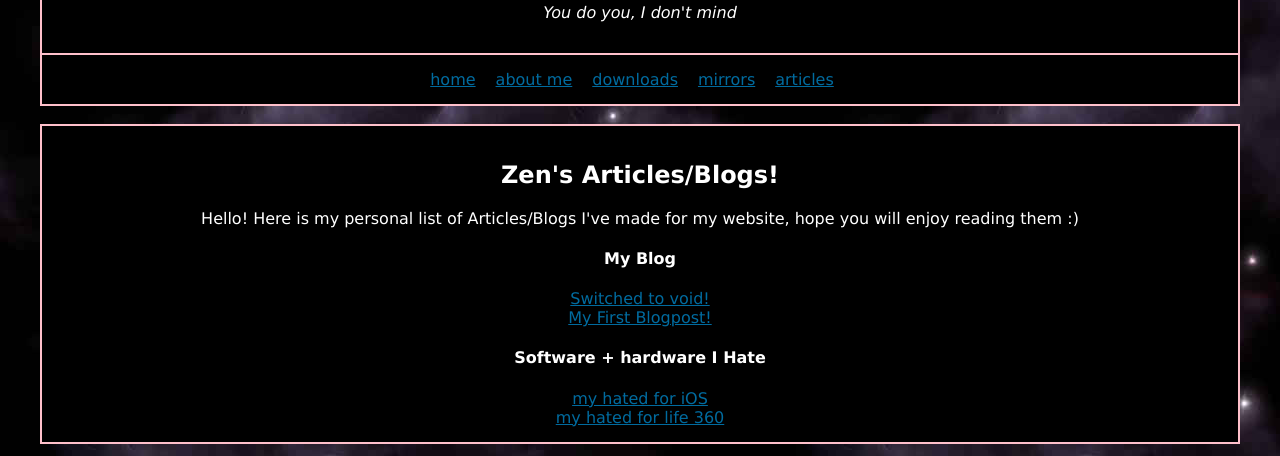
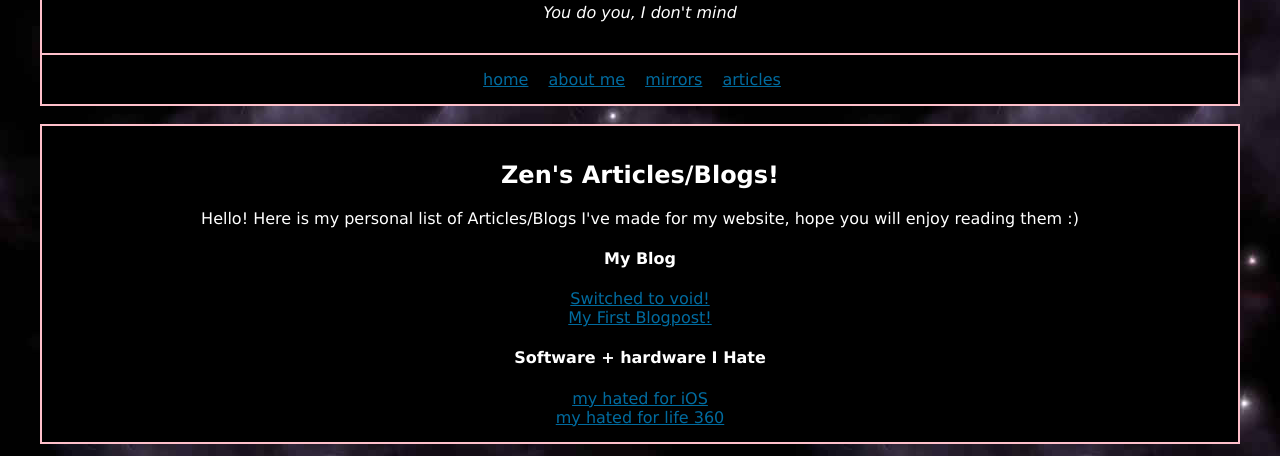
Before and after one commit to itZzenXX/itzzen, a plain HTML site: page articles/index.html in a window 1280 px wide. Shown: the part 214-670 px from the top of the page. Drawn offline with Linux system fonts and the light colour scheme.

Commit message:
Update index.html

```diff
--- a/articles/index.html
+++ b/articles/index.html
@@ -14,7 +14,6 @@
 	<div class="headertext">
 		<a href="/">home</a>&ensp;&ensp;
 		<a href="/aboutme">about me</a>&ensp;&ensp;
-		<a href="/downloads">downloads</a>&ensp;&ensp;
 		<a href="/mirrors">mirrors</a>&ensp;&ensp;
 		<a href="/articles">articles</a>&ensp;&ensp;
 	</div>
```
